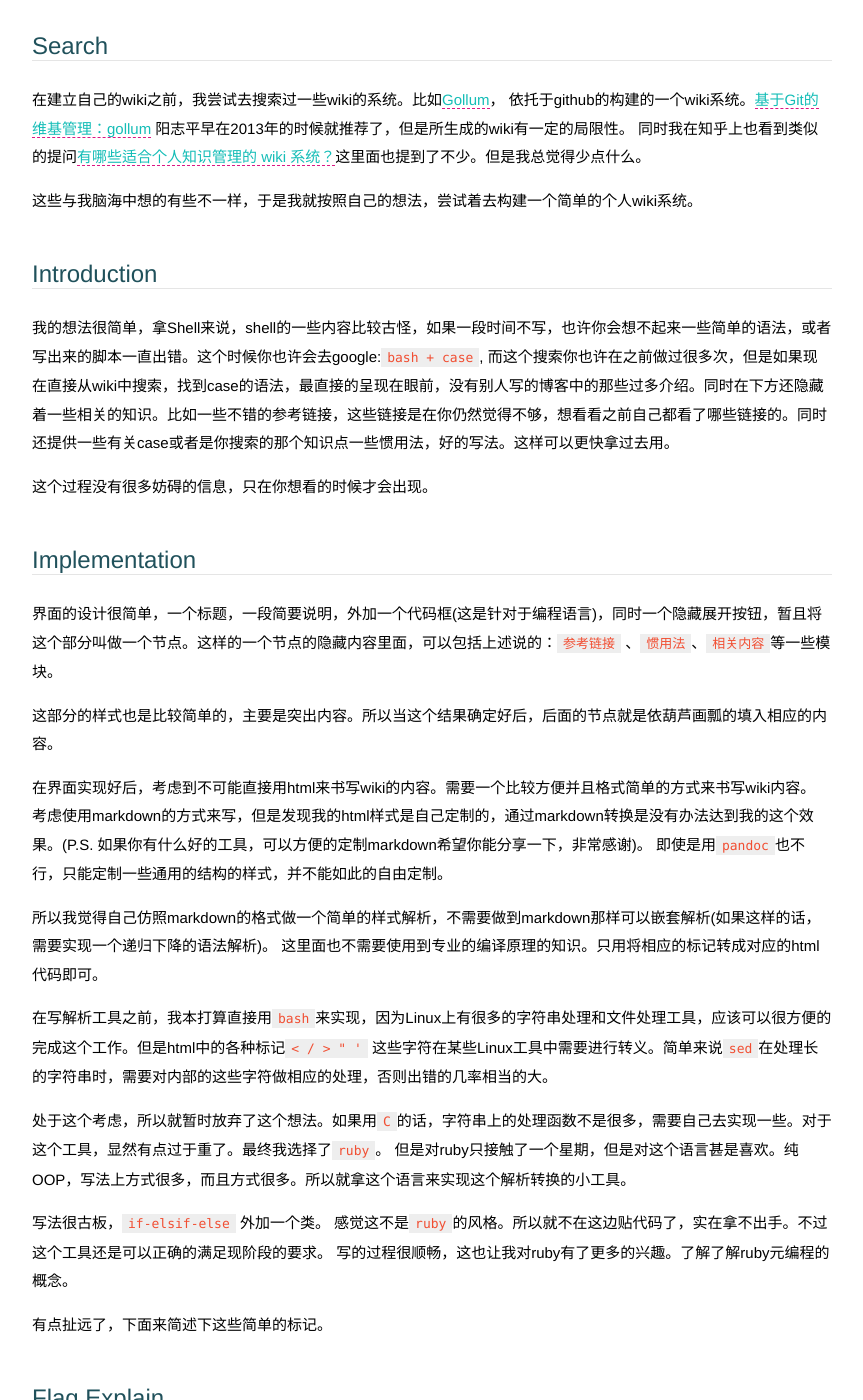
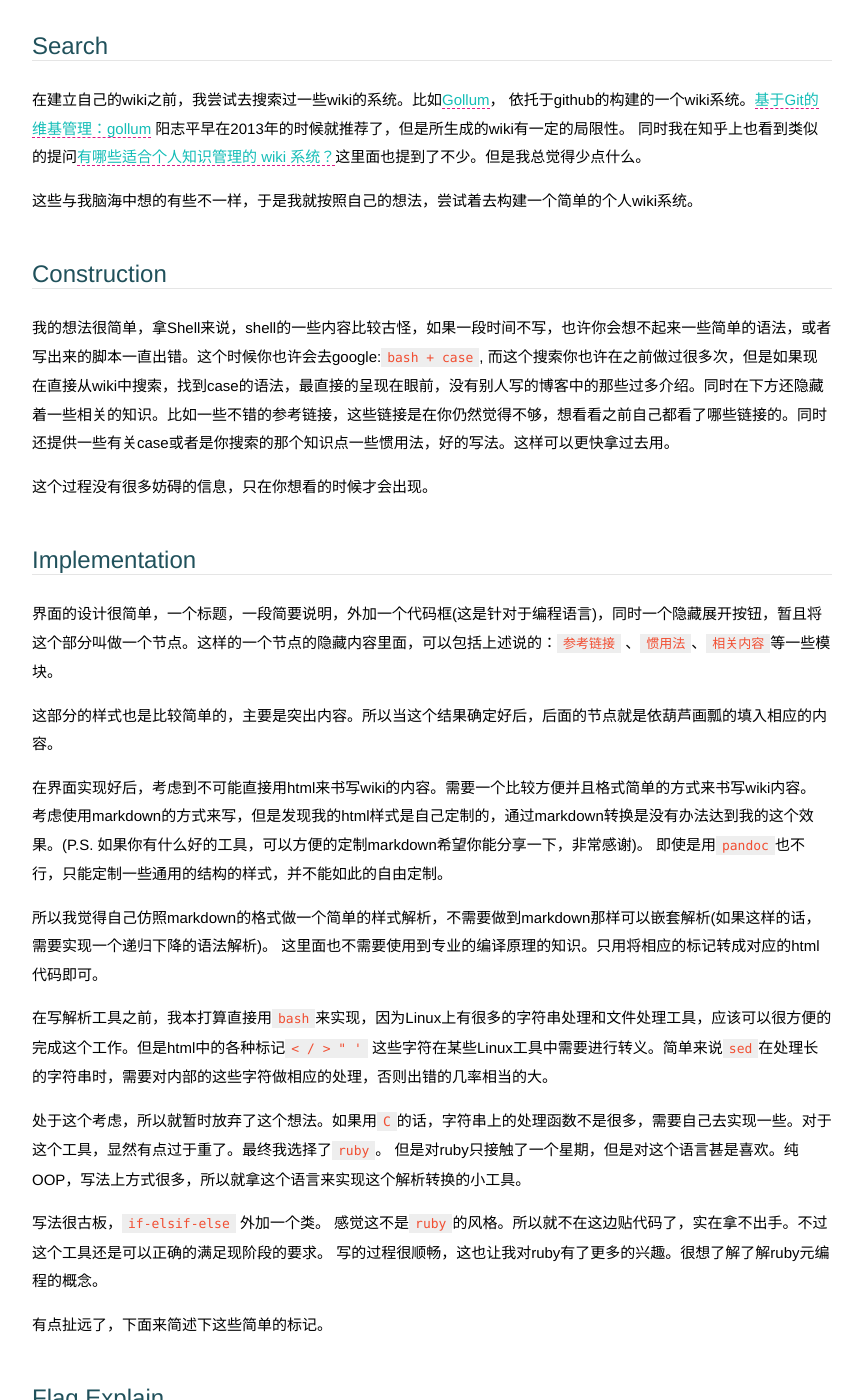
Before and after one commit to JesseEisen/JesseEisen.github.io, a Jekyll site: the page built from _posts/2016-07-12-personal-wiki.md, in a window 1280 px wide and 1400 px high, scrolled down 796 px. Shown: the whole window, without its empty margins (208-1071 px from the left). Built offline with Jekyll 4.4.1, drawn with Linux system fonts in a browser that asks for light colours; some web fonts are replaced.

Commit message:
fix error

```diff
--- a/_posts/2016-07-12-personal-wiki.md
+++ b/_posts/2016-07-12-personal-wiki.md
@@ -18,7 +18,7 @@ updated: 2016-07-12 18:00
 
 这些与我脑海中想的有些不一样，于是我就按照自己的想法，尝试着去构建一个简单的个人wiki系统。
 
-## Introduction
+## Construction
 我的想法很简单，拿Shell来说，shell的一些内容比较古怪，如果一段时间不写，也许你会想不起来一些简单的语法，或者写出来的脚本一直出错。这个时候你也许会去google:`bash + case`, 而这个搜索你也许在之前做过很多次，但是如果现在直接从wiki中搜索，找到case的语法，最直接的呈现在眼前，没有别人写的博客中的那些过多介绍。同时在下方还隐藏着一些相关的知识。比如一些不错的参考链接，这些链接是在你仍然觉得不够，想看看之前自己都看了哪些链接的。同时还提供一些有关case或者是你搜索的那个知识点一些惯用法，好的写法。这样可以更快拿过去用。
 
 这个过程没有很多妨碍的信息，只在你想看的时候才会出现。
@@ -35,9 +35,9 @@ updated: 2016-07-12 18:00
 在写解析工具之前，我本打算直接用`bash`来实现，因为Linux上有很多的字符串处理和文件处理工具，应该可以很方便的完成这个工作。但是html中的各种标记`< / > " '` 这些字符在某些Linux工具中需要进行转义。简单来说`sed`在处理长的字符串时，需要对内部的这些字符做相应的处理，否则出错的几率相当的大。
 
 处于这个考虑，所以就暂时放弃了这个想法。如果用`C`的话，字符串上的处理函数不是很多，需要自己去实现一些。对于这个工具，显然有点过于重了。最终我选择了`ruby`。
-但是对ruby只接触了一个星期，但是对这个语言甚是喜欢。纯OOP，写法上方式很多，而且方式很多。所以就拿这个语言来实现这个解析转换的小工具。
+但是对ruby只接触了一个星期，但是对这个语言甚是喜欢。纯OOP，写法上方式很多，所以就拿这个语言来实现这个解析转换的小工具。
 
-写法很古板，`if-elsif-else` 外加一个类。 感觉这不是`ruby`的风格。所以就不在这边贴代码了，实在拿不出手。不过这个工具还是可以正确的满足现阶段的要求。 写的过程很顺畅，这也让我对ruby有了更多的兴趣。了解了解ruby元编程的概念。
+写法很古板，`if-elsif-else` 外加一个类。 感觉这不是`ruby`的风格。所以就不在这边贴代码了，实在拿不出手。不过这个工具还是可以正确的满足现阶段的要求。 写的过程很顺畅，这也让我对ruby有了更多的兴趣。很想了解了解ruby元编程的概念。
 
 有点扯远了，下面来简述下这些简单的标记。
 
```
Also changed, not shown: other parts of _posts/2016-07-12-personal-wiki.md (+1 -1 lines).
